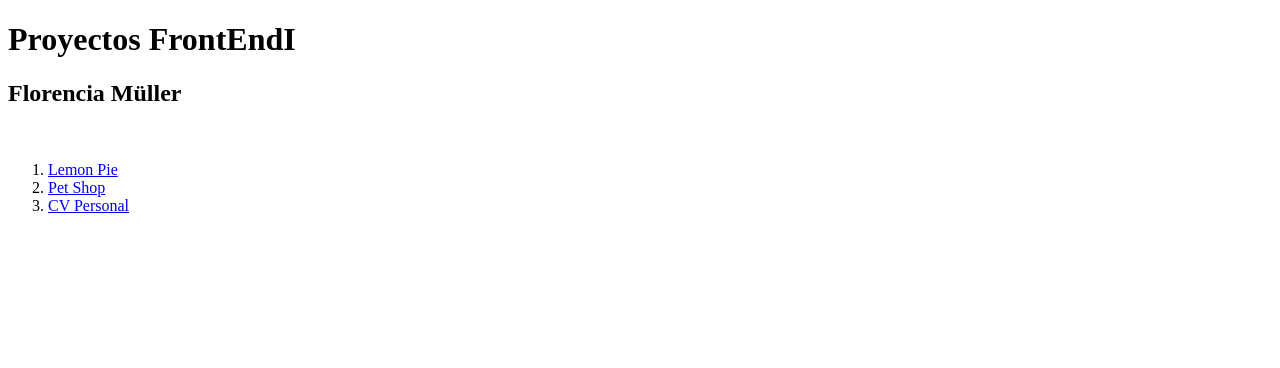
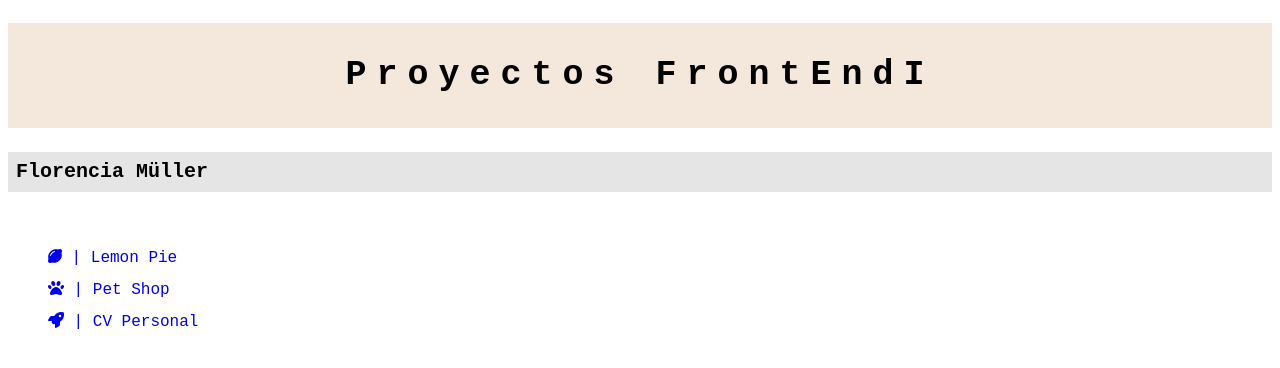
Before and after one commit to flor-muller/FrontEndI, a plain HTML site: page index.html in a window 1280 px wide. Drawn offline with Linux system fonts and the light colour scheme.

Commit message:
creacion style.css de index.html general

```diff
--- /dev/null
+++ b/css/style.css
@@ -0,0 +1,23 @@
+body {
+    font-family: 'Inconsolata', monospace;
+}
+
+h1 {
+    background-color: #F4e8dd;
+    font-size: 35px;
+    line-height: 3;
+    letter-spacing: 10px;
+    text-align: center;
+}
+
+h2 {
+    background-color: #e5e5e5;
+    line-height: 2;
+    font-size: 20px;
+    padding-left: 8px;
+}
+
+ul a {
+    text-decoration: none;
+    line-height: 2;
+}
--- a/cv/css/style.css
+++ b/cv/css/style.css
@@ -20,6 +20,7 @@ h2 {
     background-color: #e5e5e5;
     line-height: 2;
     font-size: 20px;
+    padding-left: 8px;
 }
 
 #imagen-header {
@@ -35,6 +36,11 @@ h2 {
 .interlineado-cuerpo span {
     font-weight: bold;
 }
+
+i {
+    color: #8b8a8a;
+}
+
 footer {
     background-color: #c4c4c4;
     color: whitesmoke;
@@ -44,8 +50,3 @@ footer {
     line-height: 3;
     text-align: center;
 }
-
-footer img {
-    height: 20px;
-    width: 20px;
-}
--- a/index.html
+++ b/index.html
@@ -5,15 +5,17 @@
     <meta http-equiv="X-UA-Compatible" content="IE=edge">
     <meta name="viewport" content="width=device-width, initial-scale=1.0">
     <title>Proyectos FEI</title>
+    <script src="https://kit.fontawesome.com/f0eab0bc3f.js" crossorigin="anonymous"></script>
+    <link rel="stylesheet" href="./css/style.css">
 </head>
 <body>
     <h1>Proyectos FrontEndI</h1>
     <h2>Florencia Müller</h2>
     <br>
-    <ol type='none'>
-        <li><a href="./lemon pie/index.html" target="_blank">Lemon Pie</a></li>
-        <li><a href="./pet shop/index.html" target="_blank">Pet Shop</a></li>
-        <li><a href="./cv/index.html" target="_blank">CV Personal</a></li>
-    </ol>
+    <ul type='none'>
+        <li><a href="./lemon pie/index.html" target="_blank"><i class="fas fa-lemon"></i> | Lemon Pie</a></li>
+        <li><a href="./pet shop/index.html" target="_blank"><i class="fas fa-paw"></i> | Pet Shop</a></li>
+        <li><a href="./cv/index.html" target="_blank"><i class="fas fa-rocket"></i> | CV Personal</a></li>
+    </ul>
 </body>
 </html>
```
Also changed, not shown: cv/index.html (+4 -3 lines), cv/img/ico_instagram.png (deleted), cv/img/ico_linkedin.png (deleted), cv/img/ico_whatsapp.png (deleted).
